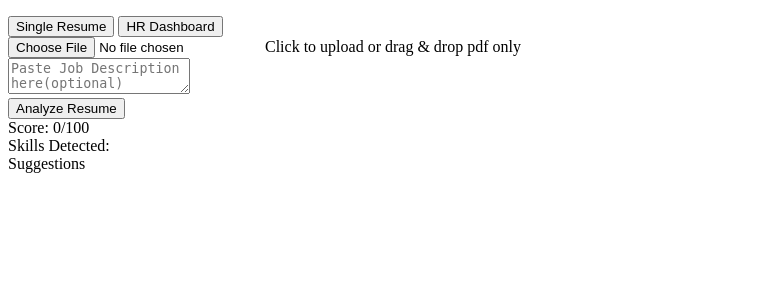
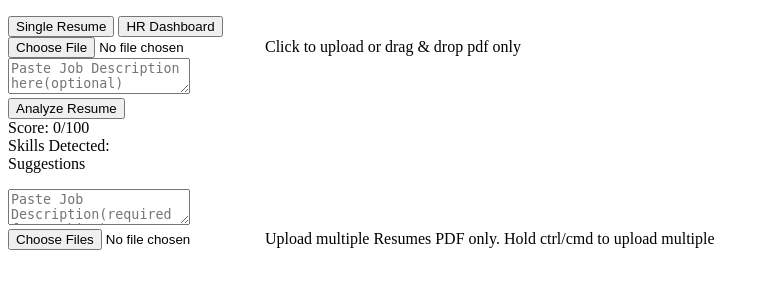
Before and after one commit to debarityajit-lab/AI-Smart-Resume-Screening-System, a Flask app: page / in a window 1280 px wide. Shown: the part 98-398 px from the top of the page, without its empty margins (0-769 px from the left). Run offline with Flask 3, Linux system fonts and the light colour scheme.

Commit message:
Added HR upload: Multiple Resumes

```diff
--- a/templates/index.html
+++ b/templates/index.html
@@ -58,7 +58,17 @@
         </div>
 
 
+        <div id="tab-hr" class="tab-panel">
+            <textarea id="hr-jd" placeholder="Paste Job Description(required for ranking)"></textarea>
 
+            <div id="hr-drop" class="upload-box">
+                <input type="file" id="hrUpload" accept=".pdf" multiple>
+                <label for="hrUpload" class="upload-label">
+                    <span>Upload multiple Resumes</span>
+                    <span class="upload-hint">PDF only. Hold ctrl/cmd to upload multiple</span>
+                </label>
+            </div>
+        </div>
         <script src="{{ url_for('static', filename='script.js') }}"></script>
     </body>
 </html>
```
